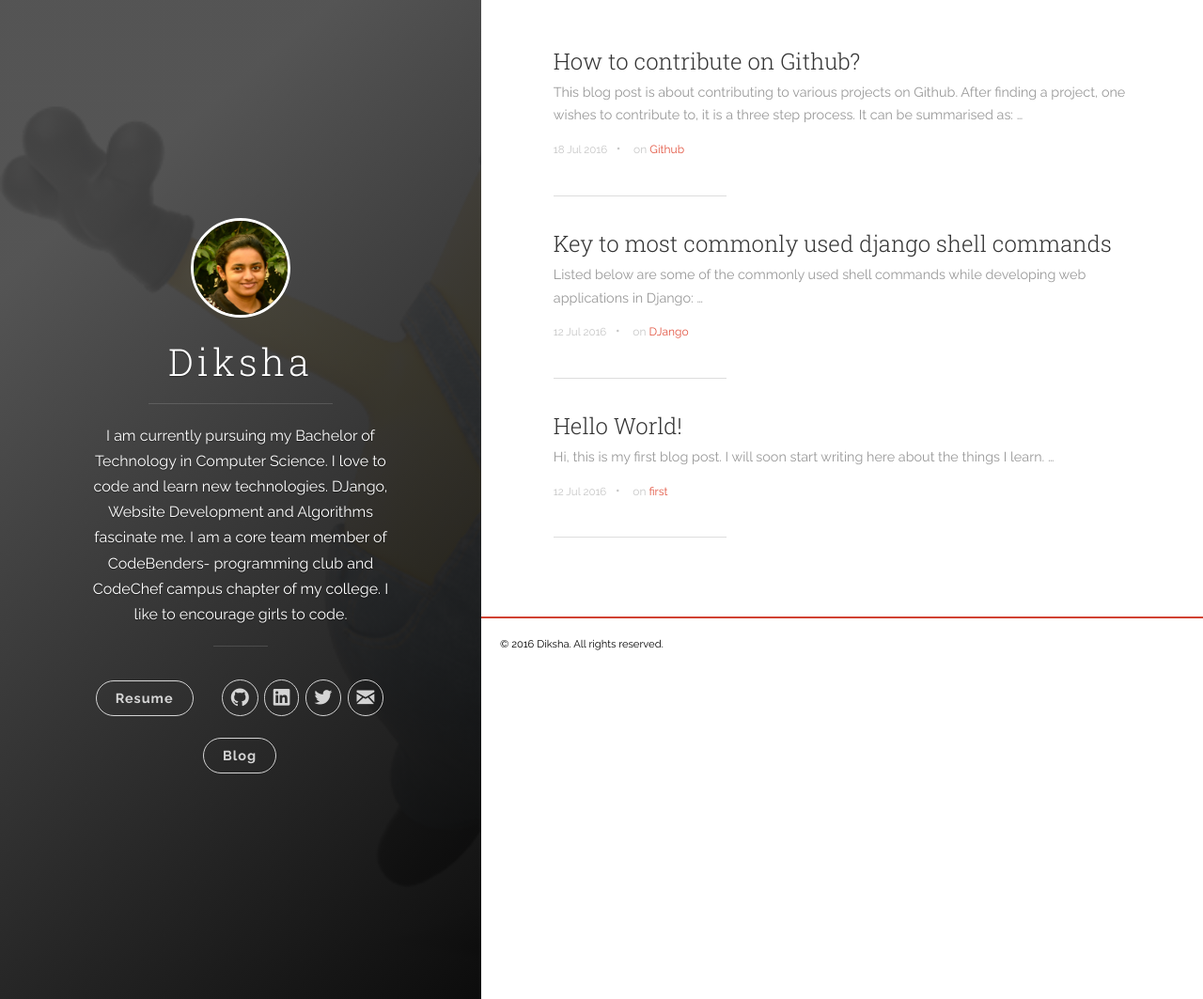
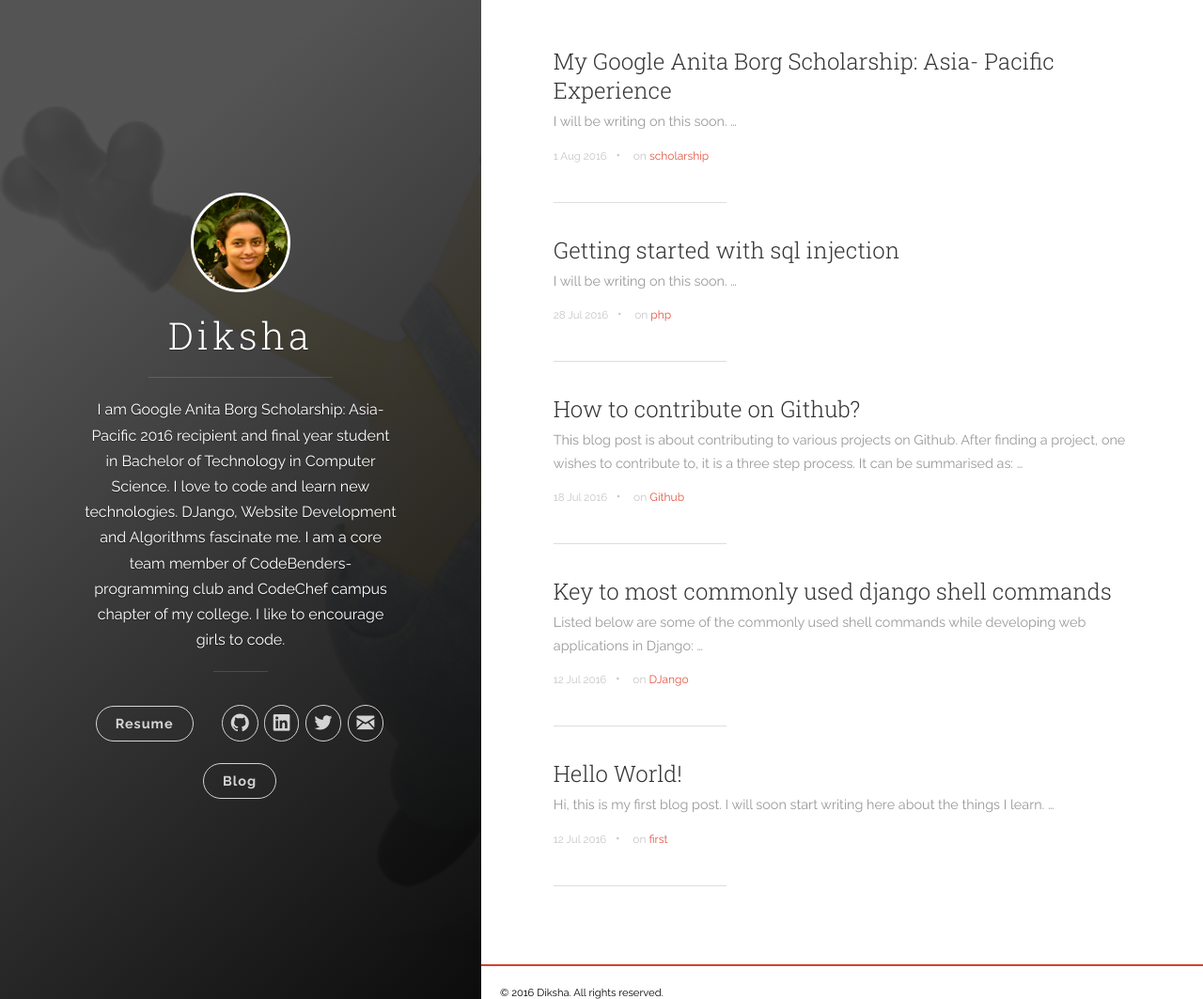
Before and after one commit to Diksha-Rathi/diksha-rathi.github.io, a Jekyll site: the page built from index.html, in a window 1280 px wide and 1063 px high. Shown: the whole window at 94% size. Built offline with Jekyll 4.4.1, drawn with Linux system fonts in a browser that asks for light colours; nearby versions of some CDN libraries; the list of posts is cut into pages by our own code.

Commit message:
update bio

```diff
--- a/_config.yml
+++ b/_config.yml
@@ -1,6 +1,6 @@
 # Site settings
 title: Diksha
-description: 'I am currently pursuing my Bachelor of Technology in Computer Science. I love to code and learn new technologies. DJango, Website Development and Algorithms fascinate me. I am a core team member of CodeBenders- programming club and CodeChef campus chapter of my college. I like to encourage girls to code.'
+description: 'I am Google Anita Borg Scholarship: Asia- Pacific 2016 recipient and final year student in Bachelor of Technology in Computer Science. I love to code and learn new technologies. DJango, Website Development and Algorithms fascinate me. I am a core team member of CodeBenders- programming club and CodeChef campus chapter of my college. I like to encourage girls to code.'
 url: 'http://diksha-rathi.github.io'
 baseurl: ''
 google_analytics: 'UA-74332052-1'
--- /dev/null
+++ b/_posts/2016-07-18-getting-started-with-sqlinjection.markdown
@@ -0,0 +1,8 @@
+---
+title:  "Getting started with sql injection"
+date:   2016-07-28 11:04:23
+categories: [Ethical Hacking]
+tags: [php]
+---
+
+I will be writing on this soon.
--- /dev/null
+++ b/_posts/2016-07-18-google-apac-exerience.markdown
@@ -0,0 +1,8 @@
+---
+title:  "My Google Anita Borg Scholarship: Asia- Pacific Experience"
+date:   2016-08-01 11:04:23
+categories: [scholarship]
+tags: [scholarship]
+---
+
+I will be writing on this soon.
```
